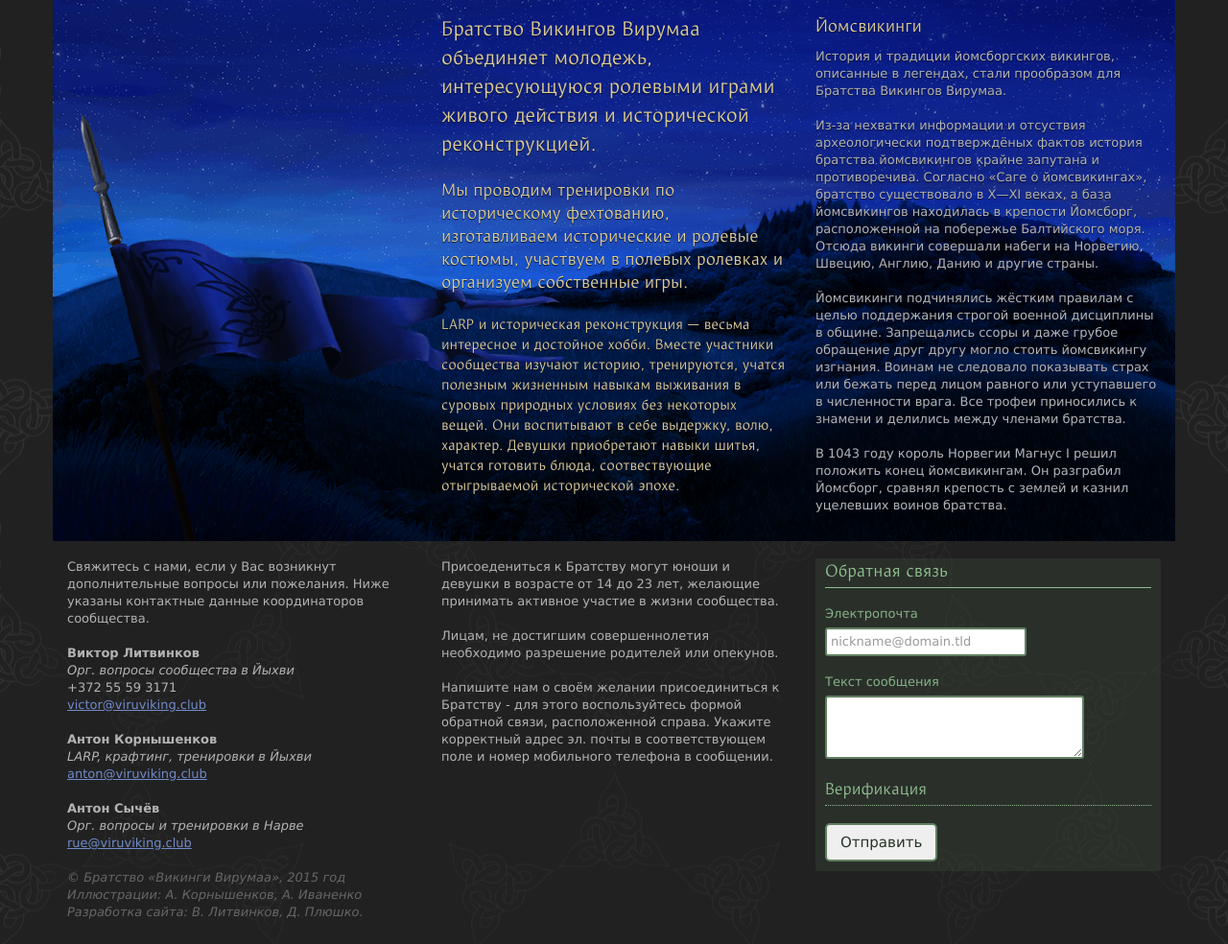
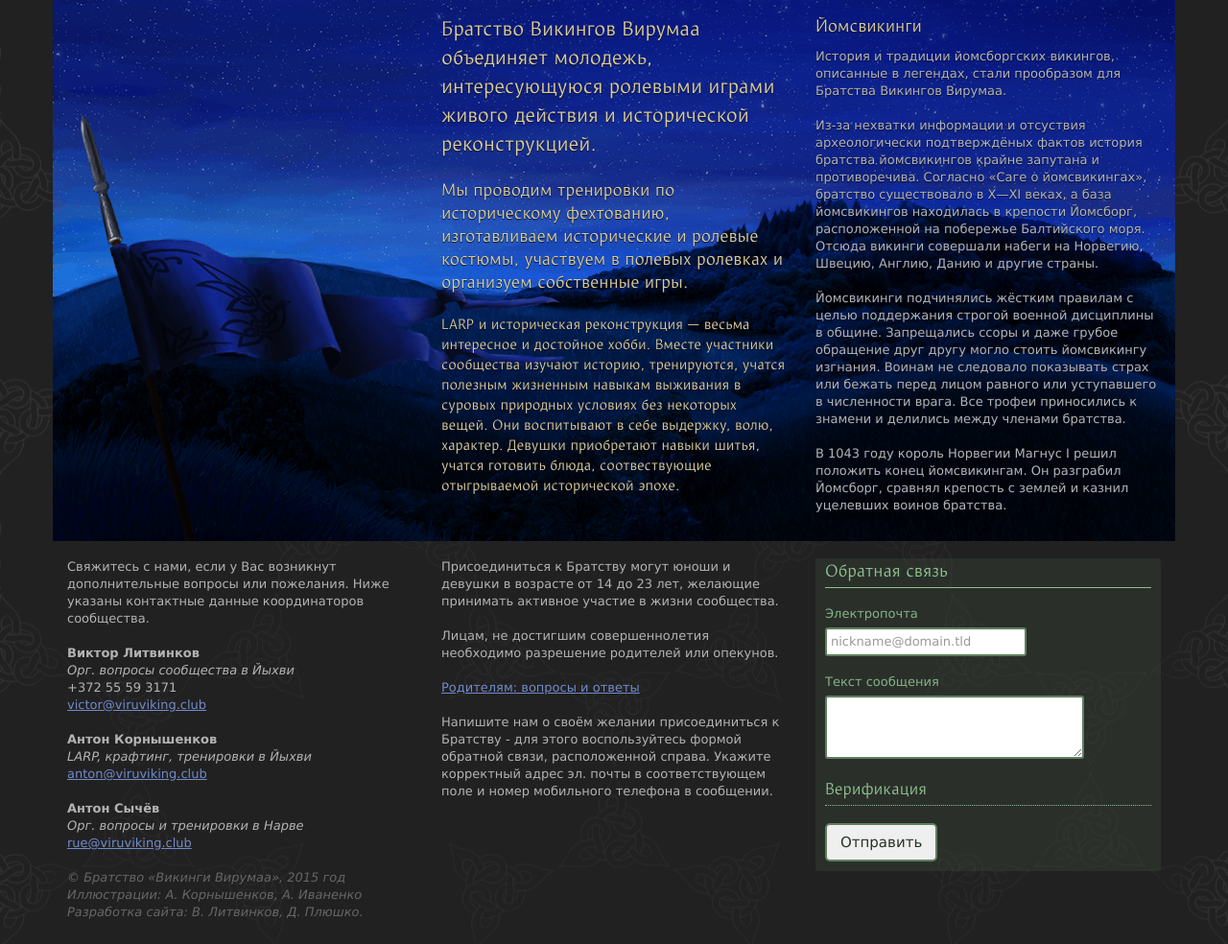
Before and after one commit to sunfox-estonia/website, a PHP site: page /?msg=200 in a window 1280 px wide. Shown: the part 868-1852 px from the top of the page at 96% size. Run offline with PHP 8.4, Linux system fonts and the light colour scheme; data that the repository does not hold is empty; style sheets or scripts are compiled from the project's sources; some libraries are stand-ins or nearby versions.

Commit message:
Информация для родителей.

```diff
--- a/index.php
+++ b/index.php
@@ -156,8 +156,9 @@ if($_POST['contact_mail'] && $_POST['contact_message']){
           <p class="imprint hidden-xs">&copy; Братство &laquo;Викинги Вирумаа&raquo;, 2015 год<br>Иллюстрации: А. Корнышенков, А. Иваненко<br/>Разработка сайта: В. Литвинков, Д. Плюшко.</p>
         </div>
         <div class="col-xs-11 col-sm-6 col-md-5 col-lg-4">
-            <p>Присоедениться к Братству могут юноши и девушки в возрасте от 14 до 23 лет, желающие принимать активное участие в жизни сообщества.</p>
+            <p>Присоединиться к Братству могут юноши и девушки в возрасте от 14 до 23 лет, желающие принимать активное участие в жизни сообщества.</p>
             <p>Лицам, не достигшим совершеннолетия необходимо разрешение родителей или опекунов.</p>
+            <p><a href="https://wiki.viruviking.club/public:4parents_faq" target="_blank">Родителям: вопросы и ответы</a></p>
             <p class="hidden-sm">Напишите нам о своём желании присоединиться к Братству - для этого воспользуйтесь формой обратной связи, расположенной справа. Укажите корректный адрес эл. почты в соответствующем поле и номер мобильного телефона в сообщении.</p>
         </div>
         <div class="col-xs-7 col-sm-6 col-md-5 col-lg-4">
```
